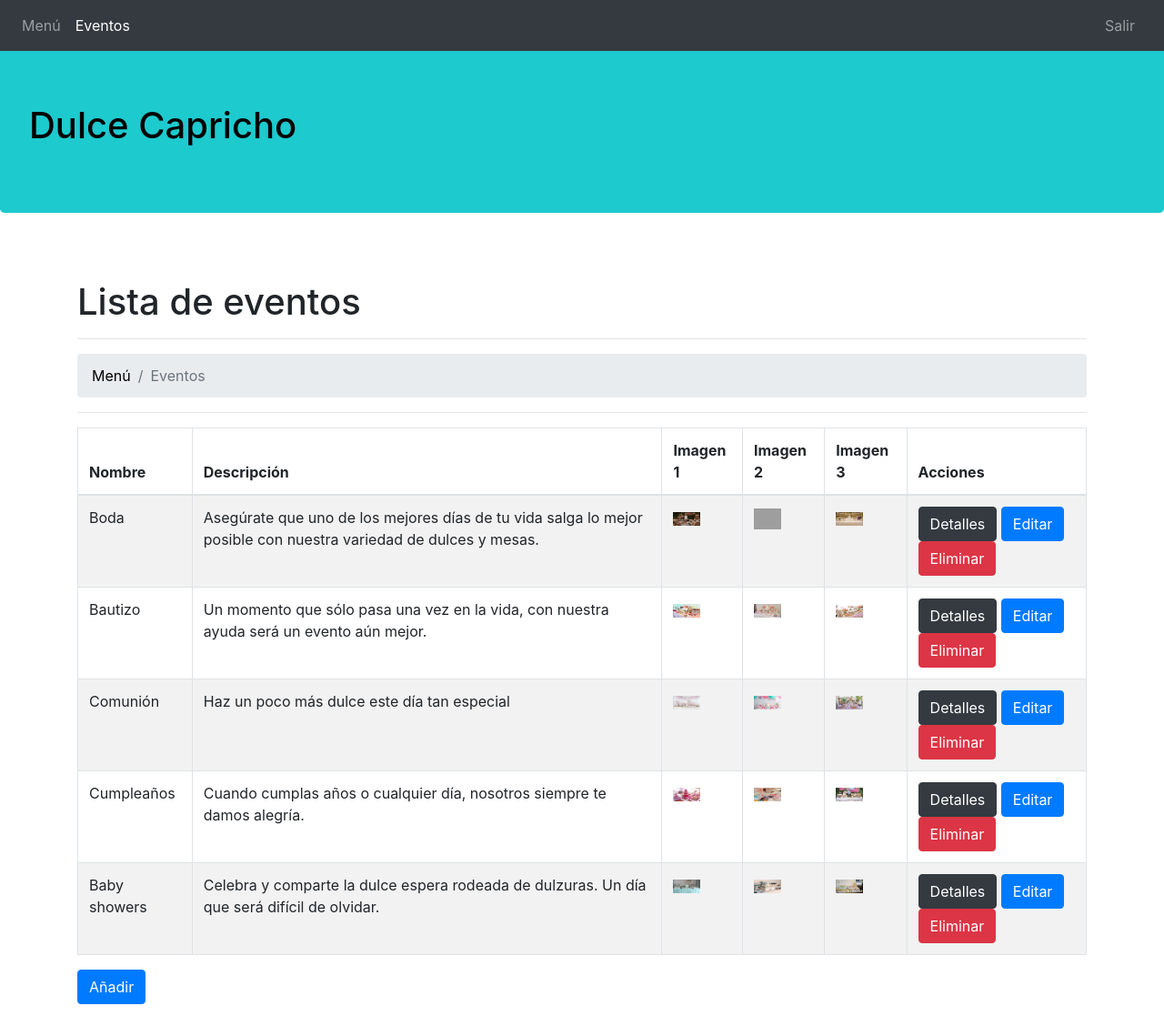
After one commit to JuanmaRuizF/Dulce-Capricho, a Rails app: page /eventos/index in a window 1280 px wide. The commit adds this page. Shown: the whole page at 91% size. Run offline with Rails 7, Linux system fonts and the light colour scheme; a user stored in the database is signed in; data comes from the database, SQL or seed files in the repository; style sheets or scripts are compiled from the project's sources; grey boxes are pictures that could not be loaded.

Commit message:
Creacion de eventos

```diff
--- /dev/null
+++ b/app/controllers/crud_eventos_controller.rb
@@ -0,0 +1,195 @@
+class CrudEventosController < ApplicationController
+
+  before_action :require_login
+  def require_login
+    current_user = User.find_by(:id => session[:current_user_id])
+    if !current_user
+      flash[:error] = "Debe iniciar sesión para acceder a este contenido"
+      redirect_to '/login/admin'
+    end
+  end
+
+  @root_url = "/eventos/index"
+
+  #layout 'aplication'
+
+  add_flash_types :notice
+
+  #Listar todos los registros de la BD
+  def index
+    @eventos = Evento.all()
+  end
+
+  #Leer los detalles de un registro
+  def leer
+    @eventos = params[:id]
+    @eventos = Evento.where(id: @eventos)
+  end
+
+  #Llamamos a la vista con el formulario para crear un registro
+  def crear
+    @eventos = Evento.new
+  end
+
+  #Procesamos la creación de un registro en la base de datos
+  def insertar
+
+    # Subimos el Archivo al servidor
+    uploaded_file = params[:img1]
+    name1 = 'eventos/'+ Time.now.to_i.to_s + '_1' + uploaded_file.original_filename
+    File.open(Rails.root.join('app', 'assets/images', name1), 'wb') do |file|
+        file.write(uploaded_file.read)
+    end
+
+    # Subimos el Archivo al servidor
+    uploaded_file = params[:img2]
+    name2 = 'eventos/'+ Time.now.to_i.to_s + '_2' + uploaded_file.original_filename
+    File.open(Rails.root.join('app', 'assets/images', name2), 'wb') do |file|
+        file.write(uploaded_file.read)
+    end
+
+    # Subimos el Archivo al servidor
+    uploaded_file = params[:img3]
+    name3 = 'eventos/'+ Time.now.to_i.to_s + '_3' + uploaded_file.original_filename
+    File.open(Rails.root.join('app', 'assets/images', name3), 'wb') do |file|
+        file.write(uploaded_file.read)
+    end
+
+  	@eventos = Evento.new(parametros)
+
+  	# Insertamos un registro en la base de datos
+    if @eventos.save
+
+      @eventos.update_column(:img1, name1)
+      @eventos.update_column(:img2, name2)
+      @eventos.update_column(:img3, name3)
+
+  	else
+  		render :new
+  	end
+
+    # Redireccionamos a la vista principal con mensaje
+    @ini = "/eventos/index"
+    flash[:notice] = "Creado Correctamente !"
+    redirect_to @ini
+  end
+
+  #Llamamos a la vista con el formulatio para actualizar un registro
+  def actualizar
+    #Pasamos el 'id' del registro a actualizar
+    @eventos = Evento.find(params[:id])
+    @eventos = Evento.where(id: @eventos)
+  end
+
+  # Procesamos la actualización de un registro en la base de datos
+  def editar
+
+    # Pasamos el 'id' del registro a actualizar (método editar)
+    @eventos = Evento.find(params[:id])
+
+
+    if params[:img1].present?
+      uploaded_file = params[:img1]
+
+      # Eliminamos el archivo (imagen) anterior
+      simg = Evento.where(:id => @eventos).pluck(:img1)
+      imgeliminar = Rails.root.join('app', 'assets/images', simg.join)
+      File.delete(Rails.root + imgeliminar) if File.exist?(imgeliminar)
+
+      # Subimos el nuevo archivo (imagen)
+      name1 = 'eventos/'+ Time.now.to_i.to_s + '_1' + uploaded_file.original_filename
+      File.open(Rails.root.join('app', 'assets/images', name1), 'wb') do |file|
+          file.write(uploaded_file.read)
+      end
+    end
+
+    if params[:img2].present?
+      uploaded_file = params[:img2]
+
+      # Eliminamos el archivo (imagen) anterior
+      simg = Evento.where(:id => @eventos).pluck(:img2)
+      imgeliminar = Rails.root.join('app', 'assets/images', simg.join)
+      File.delete(Rails.root + imgeliminar) if File.exist?(imgeliminar)
+
+      # Subimos el nuevo archivo (imagen)
+      name2 = 'eventos/'+ Time.now.to_i.to_s + '_2' + uploaded_file.original_filename
+      File.open(Rails.root.join('app', 'assets/images', name2), 'wb') do |file|
+          file.write(uploaded_file.read)
+      end
+    end
+
+    if params[:img3].present?
+      uploaded_file = params[:img3]
+
+      # Eliminamos el archivo (imagen) anterior
+      simg = Evento.where(:id => @eventos).pluck(:img3)
+      imgeliminar = Rails.root.join('app', 'assets/images', simg.join)
+      File.delete(Rails.root + imgeliminar) if File.exist?(imgeliminar)
+
+      # Subimos el nuevo archivo (imagen)
+      name3 = 'eventos/'+ Time.now.to_i.to_s + '_3' + uploaded_file.original_filename
+      File.open(Rails.root.join('app', 'assets/images', name3), 'wb') do |file|
+          file.write(uploaded_file.read)
+      end
+    end
+
+    # Actualizamos un determinado registro en la base de datos
+    if @eventos.update(parametros)
+
+      # Actualizamos las columnas 'img' de la base de datos
+      if params[:img1].present?
+        @eventos.update_column(:img1, name1)
+      end
+      if params[:img2].present?
+        @eventos.update_column(:img2, name2)
+      end
+      if params[:img3].present?
+        @eventos.update_column(:img3, name3)
+      end
+
+    else
+      render :edit
+    end
+
+      # Redireccionamos a la vista principal con mensaje
+      @ini = "/eventos/index"
+      flash[:notice] = "Actualizado Correctamente !"
+      redirect_to @ini
+
+  end
+
+  # Procesamos la eliminación de un registro de la base de datos
+  def eliminar
+
+    # Eliminamos un determinado registro en la base de datos, pasamos el 'id' del registro a eliminar
+    @eventos = Evento.find(params[:id])
+
+    # Eliminamos las imagenes pertenecientes al registro
+    simg = Evento.where(:id => @eventos).pluck(:img1)
+    imgeliminar = Rails.root.join('app', 'assets/images', simg.join)
+    File.delete(Rails.root + imgeliminar) if File.exist?(imgeliminar)
+
+    simg = Evento.where(:id => @eventos).pluck(:img2)
+    imgeliminar = Rails.root.join('app', 'assets/images', simg.join)
+    File.delete(Rails.root + imgeliminar) if File.exist?(imgeliminar)
+
+    simg = Evento.where(:id => @eventos).pluck(:img3)
+    imgeliminar = Rails.root.join('app', 'assets/images', simg.join)
+    File.delete(Rails.root + imgeliminar) if File.exist?(imgeliminar)
+
+    Evento.where(id: @eventos ).destroy_all
+
+    # Redireccionamos a la vista principal con mensaje
+    @ini = "/eventos/index"
+    flash[:notice] = "Eliminado Correctamente !"
+    redirect_to @ini
+
+  end
+
+  # Parámetros o campos que insertamos o actualizamos en la base de datos
+  private
+  def parametros
+  	params.permit(:nombre, :descripcion, :img1, :img2, :img3)
+  end
+
+end
--- /dev/null
+++ b/app/views/crud_eventos/index.html.erb
@@ -0,0 +1,119 @@
+<!doctype html>
+<html lang="es">
+
+<head>
+    <!-- Required meta tags -->
+
+    <meta charset="utf-8">
+    <meta name="viewport" content="width=device-width, initial-scale=1, shrink-to-fit=no">
+    <!-- Bootstrap CSS -->
+    <link rel="stylesheet" href="https://stackpath.bootstrapcdn.com/bootstrap/4.5.2/css/bootstrap.min.css" integrity="sha384-JcKb8q3iqJ61gNV9KGb8thSsNjpSL0n8PARn9HuZOnIxN0hoP+VmmDGMN5t9UJ0Z" crossorigin="anonymous">
+    <%= stylesheet_link_tag 'styles.css' %>
+
+    <title>Lista de eventos</title>
+</head>
+
+<body>
+   <nav class="navbar navbar-expand-md navbar-dark bg-dark fixed-top">
+        <button class="navbar-toggler" type="button" data-toggle="collapse" data-target="#navbarSupportedContent" aira-controls="navbarNavDropdown" aira-expanded="false" aira-label="Toggle navigation">
+              <span class="navbar-toggler-icon"></span>
+          </button>
+        <div class="collapse navbar-collapse" id="navbarSupportedContent">
+            <ul class="navbar-nav mr-auto">
+                <li class="nav-item "><a class="nav-link" href="/index/admin">Menú</a></li>
+                <li class="nav-item active"><a class="nav-link" href="">Eventos</a></li>
+
+            </ul>
+            <a class="navbar-text nav-link nav-item" href="../logout">Salir</a>
+        </div>
+    </nav>
+
+    <!-- Jumbotron clasico -->
+    <div class="jumbotron loginJumbotron">
+        <h1> Dulce Capricho </h1>
+    </div>
+
+    <div class = "container">
+
+        <br>
+        <h1>Lista de eventos</h1>
+        <hr>
+        <nav aria-label="breadcrumb">
+            <ol class="breadcrumb">
+                <li class="breadcrumb-item" ><a href="/index/admin">Menú</a></li>
+                <li class="breadcrumb-item active"aria-current="page">Eventos</li>
+            </ol>
+        </nav>
+        <hr>
+
+        <!-- Mensajes -->
+        <% if flash[:notice] %>
+            <div class="alert alert-success" role="alert" id="notice" class="notice">
+                <%= flash[:notice] %>
+            </div>
+        <% end %>
+
+        <table class="table table-striped table-bordered table-hover">
+            <thead>
+                <tr>
+                    <th>Nombre</th>
+                    <th>Descripción</th>
+                    <th>Imagen 1</th>
+                    <th>Imagen 2</th>
+                    <th>Imagen 3</th>
+                    <th>Acciones</th>
+                </tr>
+            </thead>
+            <tbody>
+                <% @eventos.each do |eventos| %>
+                    <tr>
+                        <td class="v-align-middle">
+                            <%= eventos.nombre %>
+                        </td>
+                        <td class="v-align-middle">
+                            <%= eventos.descripcion %>
+                        </td>
+
+                        <td class="v-align-middle">
+                            <%= image_tag eventos.img1, :width => "30", :class => "img-fluid", :title => eventos.nombre, :alt => eventos.nombre %>
+                        </td>
+                        <td class="v-align-middle">
+                            <%= image_tag eventos.img2, :width => "30", :class => "img-fluid", :title => eventos.nombre, :alt => eventos.nombre %>
+                        </td>
+                        <td class="v-align-middle">
+                            <%= image_tag eventos.img3, :width => "30", :class => "img-fluid", :title => eventos.nombre, :alt => eventos.nombre %>
+                        </td>
+                        <td class="v-align-middle">
+
+                            <form method="POST" action="/eventos/eliminar/<%= eventos.id %>" accept-charset="UTF-8" class="form-horizontal" role="form" onsubmit="return ConfirmDelete()">
+
+                                <!-- Protección CSRF -->
+                                <%= token_tag nil %>
+
+                                <a href="/eventos/leer/<%= eventos.id %>" class="btn btn-dark">Detalles</a>
+                                <a href="/eventos/actualizar/<%= eventos.id %>" class="btn btn-primary">Editar</a>
+
+                                <button type="submit" class="btn btn-danger">Eliminar</button>
+
+                            </form>
+
+                        </td>
+
+                    </tr>
+                <% end %>
+            </tbody>
+        </table>
+        <a href="/eventos/crear" class="btn btn-primary">Añadir</a>
+        <br>
+        <br>
+    </div>
+
+
+    <!-- Optional JavaScript; jQuery, Popper.js, and Bootstrap JS-->
+    <script src="https://code.jquery.com/jquery-3.5.1.slim.min.js" integrity="sha384-DfXdz2htPH0lsSSs5nCTpuj/zy4C+OGpamoFVy38MVBnE+IbbVYUew+OrCXaRkfj" crossorigin="anonymous"></script>
+    <script src="https://cdn.jsdelivr.net/npm/popper.js@1.16.1/dist/umd/popper.min.js" integrity="sha384-9/reFTGAW83EW2RDu2S0VKaIzap3H66lZH81PoYlFhbGU+6BZp6G7niu735Sk7lN" crossorigin="anonymous"></script>
+    <script src="https://cdn.jsdelivr.net/npm/bootstrap@4.5.3/dist/js/bootstrap.min.js" integrity="sha384-w1Q4orYjBQndcko6MimVbzY0tgp4pWB4lZ7lr30WKz0vr/aWKhXdBNmNb5D92v7s" crossorigin="anonymous"></script>
+
+
+</body>
+</html>
--- a/app/views/vistas_servidor/menu.html.erb
+++ b/app/views/vistas_servidor/menu.html.erb
@@ -64,7 +64,7 @@
                     <p> Eventos </p>
                 </td>
                  <td class="v-align-middle">
-                    <a href="#" class="btn btn-primary">Entrar</a>
+                    <a href="/eventos/index" class="btn btn-primary">Entrar</a>
                 </td>
             </tr>
             <tr>
--- a/config/routes.rb
+++ b/config/routes.rb
@@ -1,4 +1,9 @@
 Rails.application.routes.draw do
+  #Administración
+  get 'login/admin' => 'vistas_servidor#login'
+  get 'index/admin' => 'vistas_servidor#menu'
+  post 'login' => 'vistas_servidor#admin'
+
   #Vista servidor productos
   get 'productos/index' => 'crud_productos#index'
   get 'productos/leer/:id' => 'crud_productos#leer'
@@ -8,13 +13,16 @@ Rails.application.routes.draw do
   post 'productos/editar/:id', to: 'crud_productos#editar'
   post 'productos/eliminar/:id', to: 'crud_productos#eliminar'
 
+  #Vista servidor eventos
+  get 'eventos/index' => 'crud_eventos#index' # Ruta de la vista principal de los registros
+  get 'eventos/leer/:id', to: 'crud_eventos#leer' # Ruta de la vista leer o ver los detalles de un registro
+  get 'eventos/crear' => 'crud_eventos#crear' # Ruta de la vista para crear un registro
+  post 'eventos/insertar' => 'crud_eventos#insertar' # Ruta que procesa la creación de un registro en la base de datos
+  get 'eventos/actualizar/:id', to: 'crud_eventos#actualizar' # Ruta de la vista para actualizar un registro
+  post 'eventos/editar/:id', to: 'crud_eventos#editar' # Ruta que procesa la actualización de un registro en la base de datos
+  post 'eventos/eliminar/:id', to: 'crud_eventos#eliminar' # Ruta para eliminar un registro de la base de datos
 
-  #Administración
-  get 'login/admin' => 'vistas_servidor#login'
-  get 'index/admin' => 'vistas_servidor#menu'
-  post 'login' => 'vistas_servidor#admin'
-
-
+  #Clientes
   root "vistas_clientes#index"
   get 'index' => 'vistas_clientes#index'
 end
```
Also changed, not shown: app/views/crud_eventos/actualizar.html.erb (added, +130 -0 lines), app/views/crud_eventos/crear.html.erb (added, +107 -0 lines), app/views/crud_eventos/leer.html.erb (added, +94 -0 lines), db/schema.rb.
